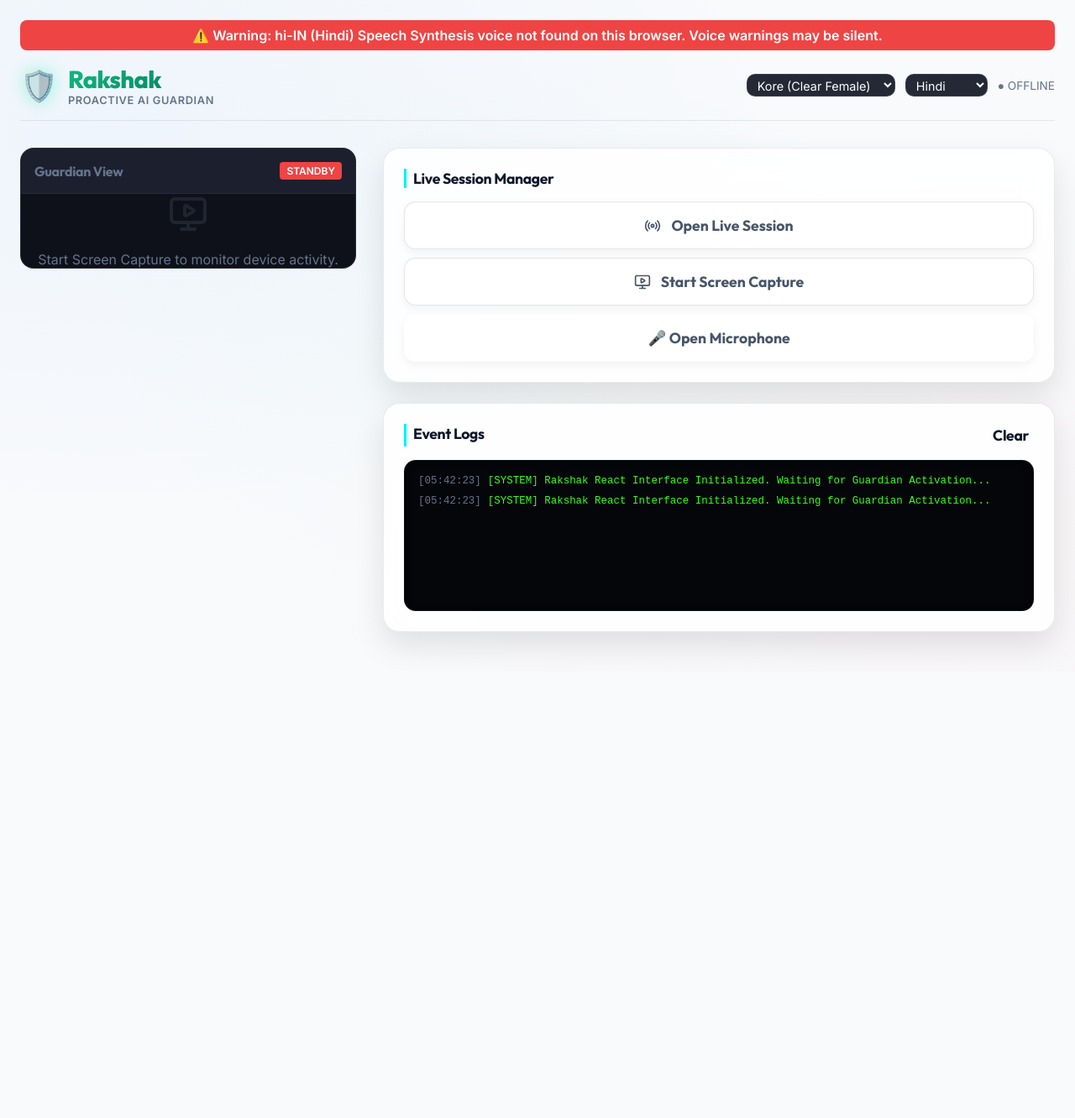
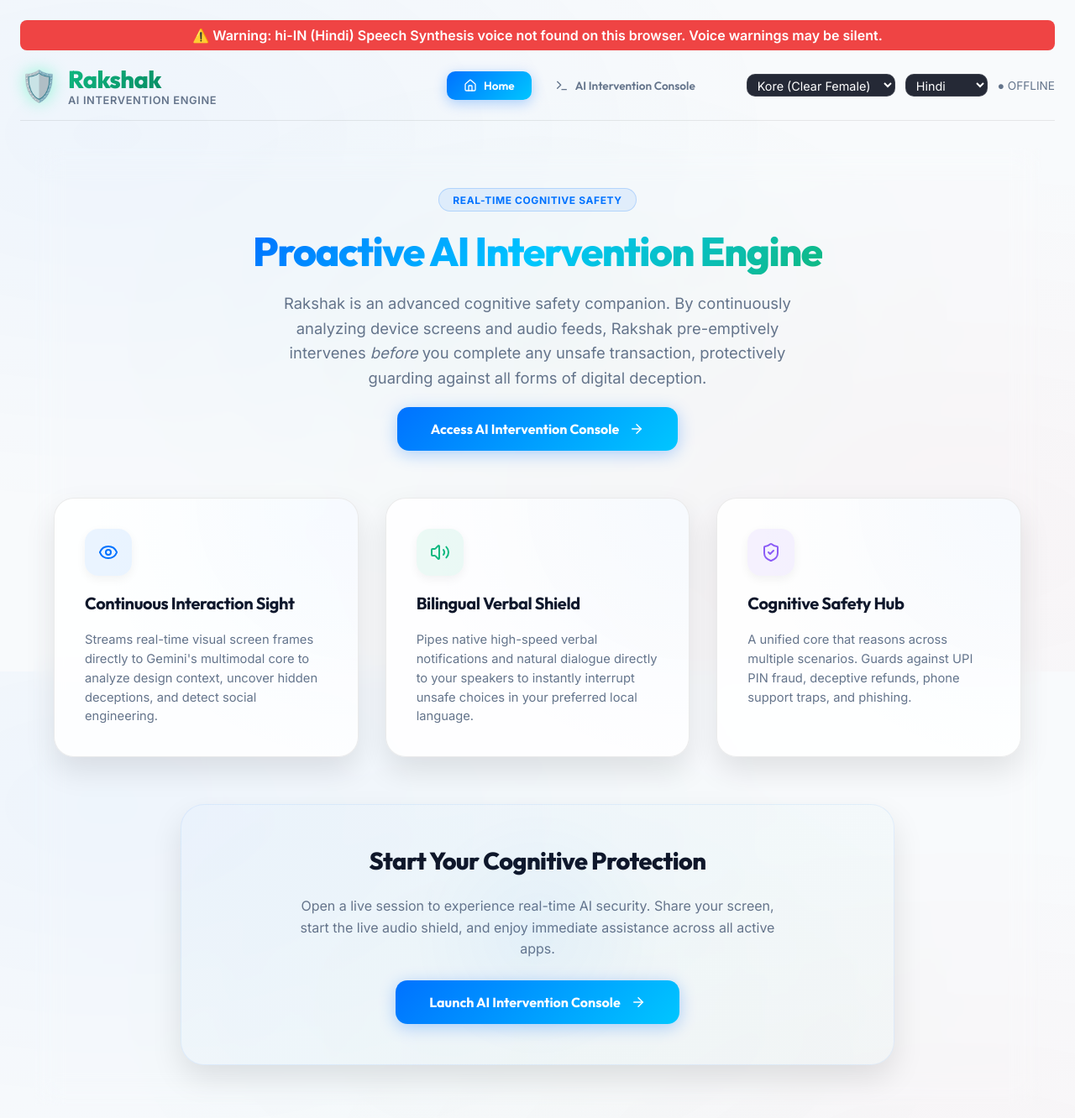
Before and after one commit to abhinandanmishra1/rakshak, a React (Vite) app in the folder frontend/: page / in a window 1280 px wide. Shown: the top 1332 px of the page at 84% size. Before the commit the page ends 800 px from the top, so only its background shows below. Built offline with nearby package versions, Linux system fonts and the light colour scheme.

Commit message:
feat: Add premium Landing Page, sleek Header Tab Navigation, and perform thorough Cognitive Safety terminology refactor across frontend

```diff
--- a/frontend/src/App.tsx
+++ b/frontend/src/App.tsx
@@ -7,7 +7,7 @@
  */
 
 import { useState, useEffect, useRef, useCallback } from 'react';
-import { Radio, StopCircle, MonitorPlay, MonitorStop } from 'lucide-react';
+import { Radio, StopCircle, MonitorPlay, MonitorStop, ShieldCheck, Volume2, Eye, ArrowRight, Home, Terminal } from 'lucide-react';
 import { config } from './config.ts';
 
 interface LogEntry {
@@ -53,6 +53,7 @@ export default function App() {
   const [verdict, setVerdict] = useState<{ scam: boolean; reason: string; warning_hi: string; confidence?: number } | null>(null);
 
 
+  const [activeTab, setActiveTab] = useState<'landing' | 'console'>('landing');
   const [terminalLogs, setTerminalLogs] = useState<LogEntry[]>([]);
   const [ttsMissing, setTtsMissing] = useState(false);
   const [fraudLogs, setFraudLogs] = useState<FraudLog[]>([]);
@@ -81,7 +82,7 @@ export default function App() {
 
   // --- Initial Mount Actions ---
   useEffect(() => {
-    addTerminalLog('SYSTEM', 'Rakshak React Interface Initialized. Waiting for Guardian Activation...');
+    addTerminalLog('SYSTEM', 'Rakshak AI Intervention Console Initialized. Waiting for Shield Activation...');
 
     // Check for TTS Engine
     if ('speechSynthesis' in window) {
@@ -457,10 +458,18 @@ export default function App() {
           <span className="brand-icon">🛡️</span>
           <div className="brand-title-wrap">
             <h1>Rakshak</h1>
-            <p>Proactive AI Guardian</p>
+            <p>AI Intervention Engine</p>
           </div>
         </div>
         <div style={{ display: 'flex', alignItems: 'center', gap: '0.75rem' }}>
+          <div className="nav-tabs">
+            <button className={`nav-tab-btn ${activeTab === 'landing' ? 'active' : ''}`} onClick={() => setActiveTab('landing')}>
+              <Home size={16} /> Home
+            </button>
+            <button className={`nav-tab-btn ${activeTab === 'console' ? 'active' : ''}`} onClick={() => setActiveTab('console')}>
+              <Terminal size={16} /> AI Intervention Console
+            </button>
+          </div>
           <select
             className="textarea-custom"
             style={{ padding: '0.2rem 0.5rem', minHeight: 'auto', backgroundColor: '#252936', color: '#fff', border: '1px solid rgba(255,255,255,0.1)' }}
@@ -505,31 +514,87 @@ export default function App() {
             <option value="te-IN">Telugu</option>
           </select>
           <span style={{ fontSize: '0.85rem', color: session.connected ? 'var(--guardian-emerald)' : 'var(--text-muted)' }}>
-            ● {session.connected ? 'LIVE SESSION ACTIVE' : 'OFFLINE'}
+            ● {session.connected ? 'LIVE INTERVENTION ACTIVE' : 'OFFLINE'}
           </span>
-          {session.watching && <span style={{ fontSize: '0.85rem', color: 'var(--primary-glow)', animation: 'pulse 1.5s infinite' }}>👁️ WATCHING</span>}
+          {session.watching && <span style={{ fontSize: '0.85rem', color: 'var(--primary-glow)', animation: 'pulse 1.5s infinite' }}>👁️ MONITORING USER INTERACTIONS</span>}
         </div>
       </header>
 
+      {activeTab === 'landing' ? (
+        <div className="landing-container">
+          <section className="landing-hero">
+            <span className="landing-badge">Real-Time Cognitive Safety</span>
+            <h2>Proactive AI Intervention Engine</h2>
+            <p>
+              Rakshak is an advanced cognitive safety companion. By continuously analyzing device screens and audio feeds, Rakshak pre-emptively intervenes <em>before</em> you complete any unsafe transaction, protectively guarding against all forms of digital deception.
+            </p>
+            <button className="btn-launch-console" onClick={() => setActiveTab('console')}>
+              Access AI Intervention Console <ArrowRight size={18} />
+            </button>
+          </section>
+
+          <section className="landing-features-grid">
+            <div className="landing-feature-card">
+              <div className="landing-feature-icon-wrapper blue">
+                <Eye size={24} />
+              </div>
+              <h3>Continuous Interaction Sight</h3>
+              <p>
+                Streams real-time visual screen frames directly to Gemini's multimodal core to analyze design context, uncover hidden deceptions, and detect social engineering.
+              </p>
+            </div>
+
+            <div className="landing-feature-card">
+              <div className="landing-feature-icon-wrapper green">
+                <Volume2 size={24} />
+              </div>
+              <h3>Bilingual Verbal Shield</h3>
+              <p>
+                Pipes native high-speed verbal notifications and natural dialogue directly to your speakers to instantly interrupt unsafe choices in your preferred local language.
+              </p>
+            </div>
+
+            <div className="landing-feature-card">
+              <div className="landing-feature-icon-wrapper purple">
+                <ShieldCheck size={24} />
+              </div>
+              <h3>Cognitive Safety Hub</h3>
+              <p>
+                A unified core that reasons across multiple scenarios. Guards against UPI PIN fraud, deceptive refunds, phone support traps, and phishing.
+              </p>
+            </div>
+          </section>
+
+          <section className="landing-cta-card">
+            <h3>Start Your Cognitive Protection</h3>
+            <p>
+              Open a live session to experience real-time AI security. Share your screen, start the live audio shield, and enjoy immediate assistance across all active apps.
+            </p>
+            <button className="btn-launch-console" onClick={() => setActiveTab('console')}>
+              Launch AI Intervention Console <ArrowRight size={18} />
+            </button>
+          </section>
+        </div>
+      ) : (
+        <>
           {/* Main Grid Layout */}
           <main className="dashboard-grid">
-        {/* Left Column: Guardian View (Screen Capture) */}
+            {/* Left Column: Intervention View (Screen Capture) */}
             <section className="guardian-view" style={{ background: '#1c1f2e', borderRadius: '16px', overflow: 'hidden', position: 'relative', border: '1px solid rgba(255,255,255,0.05)', display: 'flex', flexDirection: 'column' }}>
               <div style={{ padding: '1rem', borderBottom: '1px solid rgba(255,255,255,0.05)', display: 'flex', justifyContent: 'space-between', alignItems: 'center' }}>
-            <h3 style={{ margin: 0, fontSize: '1rem', color: 'var(--text-muted)' }}>Guardian View</h3>
+                <h3 style={{ margin: 0, fontSize: '1rem', color: 'var(--text-muted)' }}>Intervention Sight</h3>
                 <span style={{ fontSize: '0.75rem', padding: '0.2rem 0.5rem', background: isScreenCapturing ? 'var(--guardian-emerald)' : 'var(--warning-crimson)', borderRadius: '4px', color: '#fff', fontWeight: 600 }}>
-              {isScreenCapturing ? 'CAPTURING' : 'STANDBY'}
+                  {isScreenCapturing ? 'MONITORING' : 'STANDBY'}
                 </span>
               </div>
               <div style={{ flexGrow: 1, position: 'relative', display: 'flex', justifyContent: 'center', alignItems: 'center', backgroundColor: '#0f111a' }}>
-            {/* The video element is moved here to be visible to the user */}
                 <video ref={videoRef} style={{ width: '100%', height: '100%', objectFit: 'contain', display: isScreenCapturing ? 'block' : 'none' }} muted playsInline />
                 <canvas ref={canvasRef} style={{ display: 'none' }} />
 
                 {!isScreenCapturing && (
                   <div style={{ textAlign: 'center', color: 'var(--text-muted)' }}>
                     <MonitorPlay size={48} style={{ opacity: 0.2, marginBottom: '1rem' }} />
-                <p>Start Screen Capture to monitor device activity.</p>
+                    <p>Start Screen Capture to monitor user interactions.</p>
                   </div>
                 )}
               </div>
@@ -540,16 +605,16 @@ export default function App() {
                   <div className="ai-overlay-card">
                     <div className="ai-overlay-header">
                       <span className="ai-warning-icon">⚠️</span>
-                    <h2 className="ai-overlay-title">Potential Unsafe Transaction</h2>
+                      <h2 className="ai-overlay-title">Unsafe Interaction Detected</h2>
                     </div>
 
                     <div className="ai-overlay-reason">
-                    <strong>Reason:</strong><br/>
+                      <strong>Intervention Analysis:</strong><br/>
                       {verdict.reason}
                     </div>
 
                     <div className="ai-confidence-meter">
-                    <span>Confidence Score</span>
+                      <span>Intervention Decision Confidence</span>
                       <span>{verdict.confidence || 90}%</span>
                     </div>
                     <div className="ai-confidence-bar">
@@ -566,7 +631,7 @@ export default function App() {
                     </div>
 
                     <button className="ai-overlay-dismiss" onClick={dismissOverlay}>
-                    [ Dismiss ]
+                      [ Resume Protection ]
                     </button>
                   </div>
                 </div>
@@ -596,14 +661,14 @@ export default function App() {
                   onClick={isMicActive ? stopMic : startMic}
                   style={{ borderColor: isMicActive ? 'var(--guardian-emerald)' : 'rgba(255,255,255,0.1)' }}
                 >
-              {isMicActive ? '🎤 Stop Microphone' : '🎤 Open Microphone'}
+                  {isMicActive ? '🎤 Mute Verbal Shield' : '🎤 Open Microphone'}
                 </button>
               </div>
 
               <div className="glass-panel" style={{ flexGrow: 1 }}>
                 <h3 className="glass-panel-title" style={{ display: 'flex', justifyContent: 'space-between' }}>
-              <span>Event Logs</span>
-              <span style={{ cursor: 'pointer', padding: '2px 6px' }} onClick={() => setTerminalLogs([])}>Clear</span>
+                  <span>Console Event Streams</span>
+                  <span style={{ cursor: 'pointer', padding: '2px 6px', fontSize: '0.8rem', opacity: 0.6 }} onClick={() => setTerminalLogs([])}>Clear</span>
                 </h3>
                 <div className="terminal-console" ref={logContainerRef}>
                   {terminalLogs.map((log, index) => (
@@ -617,19 +682,19 @@ export default function App() {
             </section>
           </main>
 
-      {/* Fraud Detection Logs Dashboard */}
+          {/* AI Intervention Logs Dashboard */}
           {fraudLogs.length > 0 && (
-        <section className="fraud-logs-container">
-          <h2 className="fraud-logs-title">Fraud Detection Logs</h2>
+            <section className="fraud-logs-container" style={{ marginTop: '2rem' }}>
+              <h2 className="fraud-logs-title" style={{ color: 'var(--primary-glow)', borderLeftColor: 'var(--primary-glow)' }}>AI Intervention Logs</h2>
               <div className="fraud-logs-grid">
                 {fraudLogs.map((log, index) => (
-              <div key={index} className="log-card">
-                <div className="log-card-header">
+                  <div key={index} className="log-card" style={{ borderColor: 'rgba(0, 114, 255, 0.2)' }}>
+                    <div className="log-card-header" style={{ background: 'rgba(0, 114, 255, 0.08)', borderBottomColor: 'rgba(0, 114, 255, 0.15)' }}>
                       <span className="log-timestamp">{log.timestamp}</span>
-                  <span className="log-confidence">{log.confidence}% Confidence</span>
+                      <span className="log-confidence" style={{ color: 'var(--primary-glow)' }}>{log.confidence}% Intervention Confidence</span>
                     </div>
                     <div className="log-card-body">
-                  <div className="log-image-wrapper">
+                      <div className="log-image-wrapper" style={{ borderColor: 'rgba(255,255,255,0.05)' }}>
                         {log.base64Image && log.base64Image !== 'mock_base64_frame_data_omitted_for_demo' ? (
                           <img src={log.base64Image} alt="Captured Screen" className="log-thumbnail" />
                         ) : (
@@ -637,8 +702,8 @@ export default function App() {
                         )}
                       </div>
                       <div className="log-details">
-                    <p className="log-reason"><strong>Reason:</strong> {log.reason}</p>
-                    <p className="log-warning"><strong>TTS:</strong> {log.warning_hi}</p>
+                        <p className="log-reason"><strong>Intervention Reason:</strong> {log.reason}</p>
+                        <p className="log-warning"><strong>Verbal Shield Output:</strong> {log.warning_hi}</p>
                       </div>
                     </div>
                   </div>
@@ -646,6 +711,8 @@ export default function App() {
               </div>
             </section>
           )}
+        </>
+      )}
     </div>
   );
 }
--- a/frontend/src/index.css
+++ b/frontend/src/index.css
@@ -838,3 +838,252 @@ h1, h2, h3, h4, h5, h6 {
   font-style: italic;
   border-left: 2px solid #00f0ff;
 }
+
+/* ==========================================
+   9. Tab Navigation & Landing Page Styles
+   ========================================== */
+
+/* Sleek Tab Navigation System */
+.nav-tabs {
+  display: flex;
+  gap: 0.5rem;
+  margin-right: 1.5rem;
+  background: rgba(255, 255, 255, 0.04);
+  border: 1px solid rgba(255, 255, 255, 0.05);
+  padding: 0.25rem;
+  border-radius: 12px;
+}
+
+.nav-tab-btn {
+  background: transparent;
+  border: none;
+  color: var(--text-muted);
+  font-family: var(--font-display);
+  font-weight: 600;
+  font-size: 0.85rem;
+  padding: 0.5rem 1.25rem;
+  border-radius: 10px;
+  cursor: pointer;
+  transition: all 0.2s cubic-bezier(0.4, 0, 0.2, 1);
+  display: flex;
+  align-items: center;
+  gap: 0.5rem;
+}
+
+.nav-tab-btn:hover {
+  color: var(--text-light);
+  background: rgba(255, 255, 255, 0.02);
+}
+
+.nav-tab-btn.active {
+  color: #fff;
+  background: var(--primary-gradient);
+  box-shadow: 0 4px 15px rgba(0, 114, 255, 0.3);
+}
+
+/* Landing Page Layout */
+.landing-container {
+  display: flex;
+  flex-direction: column;
+  align-items: center;
+  gap: 3.5rem;
+  padding: 3rem 1.5rem;
+  max-width: 1200px;
+  margin: 0 auto;
+  animation: overlayFadeIn 0.6s cubic-bezier(0.16, 1, 0.3, 1) forwards;
+}
+
+/* Hero Section */
+.landing-hero {
+  text-align: center;
+  max-width: 800px;
+  display: flex;
+  flex-direction: column;
+  align-items: center;
+  gap: 1.25rem;
+}
+
+.landing-badge {
+  background: rgba(0, 114, 255, 0.08);
+  border: 1px solid rgba(0, 114, 255, 0.2);
+  color: var(--primary-glow);
+  padding: 0.35rem 1rem;
+  border-radius: 20px;
+  font-size: 0.75rem;
+  font-weight: 700;
+  text-transform: uppercase;
+  letter-spacing: 0.05em;
+}
+
+.landing-hero h2 {
+  font-size: 3rem;
+  font-weight: 800;
+  line-height: 1.15;
+  letter-spacing: -0.03em;
+  background: linear-gradient(135deg, #0072ff 0%, #00c6ff 50%, #10b981 100%);
+  -webkit-background-clip: text;
+  -webkit-text-fill-color: transparent;
+}
+
+.landing-hero p {
+  font-size: 1.15rem;
+  color: var(--text-muted);
+  line-height: 1.6;
+  max-width: 650px;
+}
+
+/* Feature Grid */
+.landing-features-grid {
+  display: grid;
+  grid-template-columns: repeat(3, 1fr);
+  gap: 2rem;
+  width: 100%;
+}
+
+@media (max-width: 968px) {
+  .landing-features-grid {
+    grid-template-columns: 1fr;
+  }
+}
+
+.landing-feature-card {
+  background: var(--bg-surface);
+  backdrop-filter: blur(16px);
+  -webkit-backdrop-filter: blur(16px);
+  border: 1px solid var(--border-color);
+  border-radius: 24px;
+  padding: 2.25rem;
+  box-shadow: var(--shadow-lg);
+  display: flex;
+  flex-direction: column;
+  gap: 1.25rem;
+  transition: all 0.35s cubic-bezier(0.4, 0, 0.2, 1);
+  position: relative;
+  overflow: hidden;
+}
+
+.landing-feature-card::before {
+  content: '';
+  position: absolute;
+  top: 0;
+  left: 0;
+  width: 100%;
+  height: 100%;
+  background: radial-gradient(circle at top right, rgba(0, 114, 255, 0.03), transparent 70%);
+  pointer-events: none;
+}
+
+.landing-feature-card:hover {
+  transform: translateY(-8px);
+  border-color: rgba(0, 114, 255, 0.15);
+  box-shadow: 0 25px 45px rgba(0, 0, 0, 0.1), var(--border-glow);
+}
+
+.landing-feature-icon-wrapper {
+  width: 56px;
+  height: 56px;
+  border-radius: 16px;
+  display: flex;
+  align-items: center;
+  justify-content: center;
+  font-size: 1.5rem;
+  box-shadow: var(--shadow-sm);
+}
+
+.landing-feature-icon-wrapper.blue {
+  background: rgba(0, 114, 255, 0.08);
+  color: var(--primary-glow);
+}
+
+.landing-feature-icon-wrapper.green {
+  background: rgba(16, 185, 129, 0.08);
+  color: var(--guardian-emerald);
+}
+
+.landing-feature-icon-wrapper.purple {
+  background: rgba(139, 92, 246, 0.08);
+  color: #8b5cf6;
+}
+
+.landing-feature-card h3 {
+  font-size: 1.25rem;
+  font-weight: 700;
+  color: var(--text-light);
+}
+
+.landing-feature-card p {
+  font-size: 0.92rem;
+  color: var(--text-muted);
+  line-height: 1.55;
+}
+
+/* Call to Action Callout Box */
+.landing-cta-card {
+  background: linear-gradient(135deg, rgba(0, 114, 255, 0.02) 0%, rgba(16, 185, 129, 0.02) 100%);
+  border: 1px solid rgba(0, 114, 255, 0.08);
+  border-radius: 28px;
+  padding: 3rem;
+  text-align: center;
+  max-width: 850px;
+  width: 100%;
+  box-shadow: var(--shadow-lg);
+  display: flex;
+  flex-direction: column;
+  align-items: center;
+  gap: 1.5rem;
+  position: relative;
+  overflow: hidden;
+}
+
+.landing-cta-card::before {
+  content: '';
+  position: absolute;
+  top: 50%;
+  left: 50%;
+  transform: translate(-50%, -50%);
+  width: 300px;
+  height: 300px;
+  background: radial-gradient(circle, rgba(0, 114, 255, 0.04) 0%, transparent 70%);
+  pointer-events: none;
+}
+
+.landing-cta-card h3 {
+  font-size: 1.8rem;
+  font-weight: 800;
+  color: var(--text-light);
+}
+
+.landing-cta-card p {
+  font-size: 1rem;
+  color: var(--text-muted);
+  line-height: 1.6;
+  max-width: 580px;
+}
+
+.btn-launch-console {
+  background: var(--primary-gradient);
+  color: #fff;
+  border: none;
+  font-family: var(--font-display);
+  font-weight: 700;
+  font-size: 1rem;
+  padding: 1rem 2.5rem;
+  border-radius: 14px;
+  cursor: pointer;
+  transition: all 0.3s cubic-bezier(0.4, 0, 0.2, 1);
+  box-shadow: 0 4px 20px rgba(0, 114, 255, 0.3);
+  display: flex;
+  align-items: center;
+  gap: 0.75rem;
+  position: relative;
+  z-index: 2;
+}
+
+.btn-launch-console:hover {
+  transform: translateY(-3px);
+  box-shadow: 0 8px 30px rgba(0, 114, 255, 0.45);
+}
+
+.btn-launch-console:active {
+  transform: translateY(-1px);
+}
```
Lines whose indentation alone changed are shown as unchanged.
